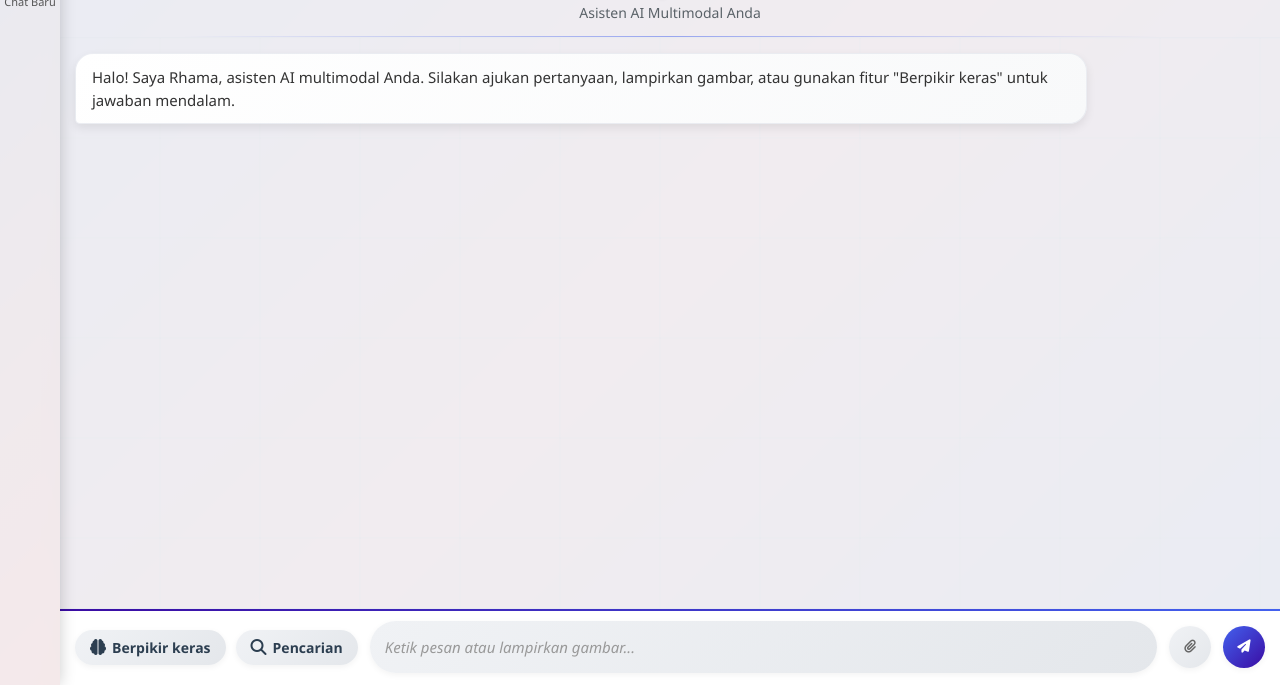
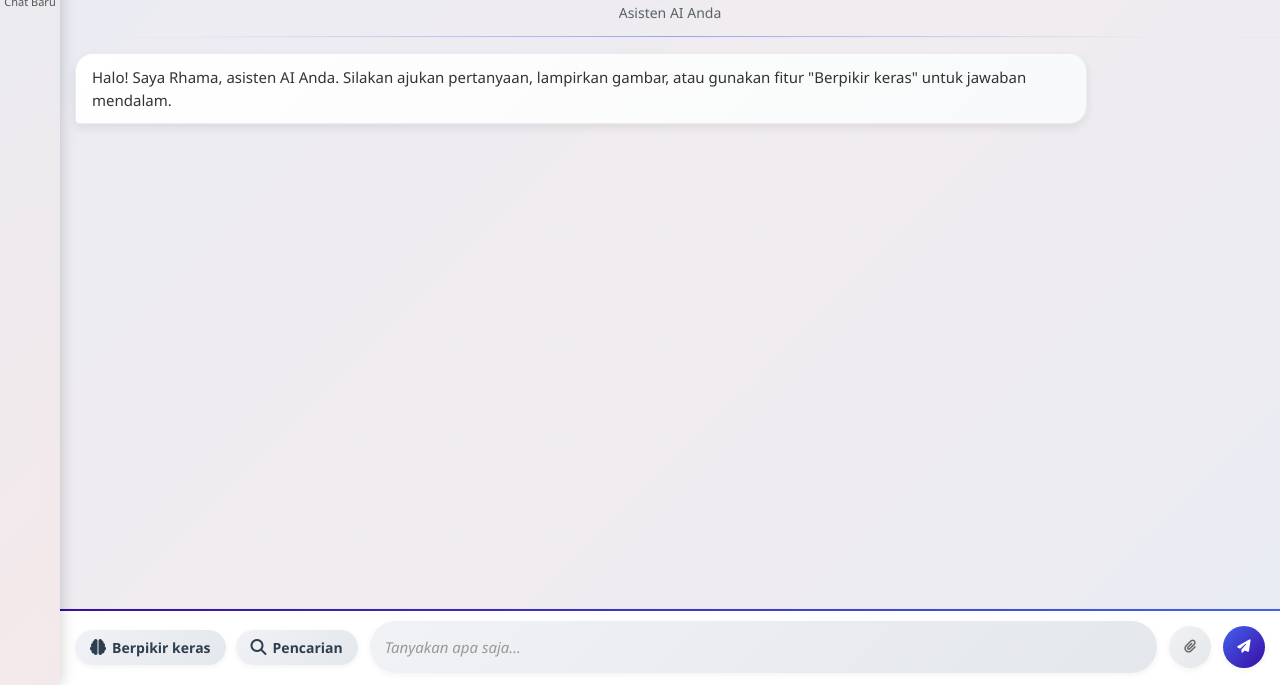
Before and after one commit to NightCheetah850/Milky, a plain HTML site: page index.html in a window 1280 px wide. Shown: the part 115-800 px from the top of the page. Drawn offline with Linux system fonts and the light colour scheme.

Commit message:
index.html

```diff
--- a/index.html
+++ b/index.html
@@ -709,7 +709,7 @@
                 <i class="fas fa-robot"></i>
             </div>
             <h1 class="header-title">Halo, Saya Rhama</h1>
-            <p class="header-subtitle">Asisten AI Multimodal Anda</p>
+            <p class="header-subtitle">Asisten AI Anda</p>
         </div>
 
         <!-- Chat Area -->
@@ -729,7 +729,7 @@
             </div>
 
             <div class="input-container">
-                <input type="text" id="messageInput" placeholder="Ketik pesan atau lampirkan gambar...">
+                <input type="text" id="messageInput" placeholder="Tanyakan apa saja...">
             </div>
 
             <input type="file" id="fileInput" accept="image/*">
@@ -765,7 +765,7 @@
 
             // Pesan selamat datang
             function addWelcomeMessage() {
-                addMessage('assistant', 'Halo! Saya Rhama, asisten AI multimodal Anda. Silakan ajukan pertanyaan, lampirkan gambar, atau gunakan fitur "Berpikir keras" untuk jawaban mendalam.');
+                addMessage('assistant', 'Halo! Saya Rhama, asisten AI Anda. Silakan ajukan pertanyaan, lampirkan gambar, atau gunakan fitur "Berpikir keras" untuk jawaban mendalam.');
             }
 
             // Inisialisasi chat dengan pesan selamat datang
```
